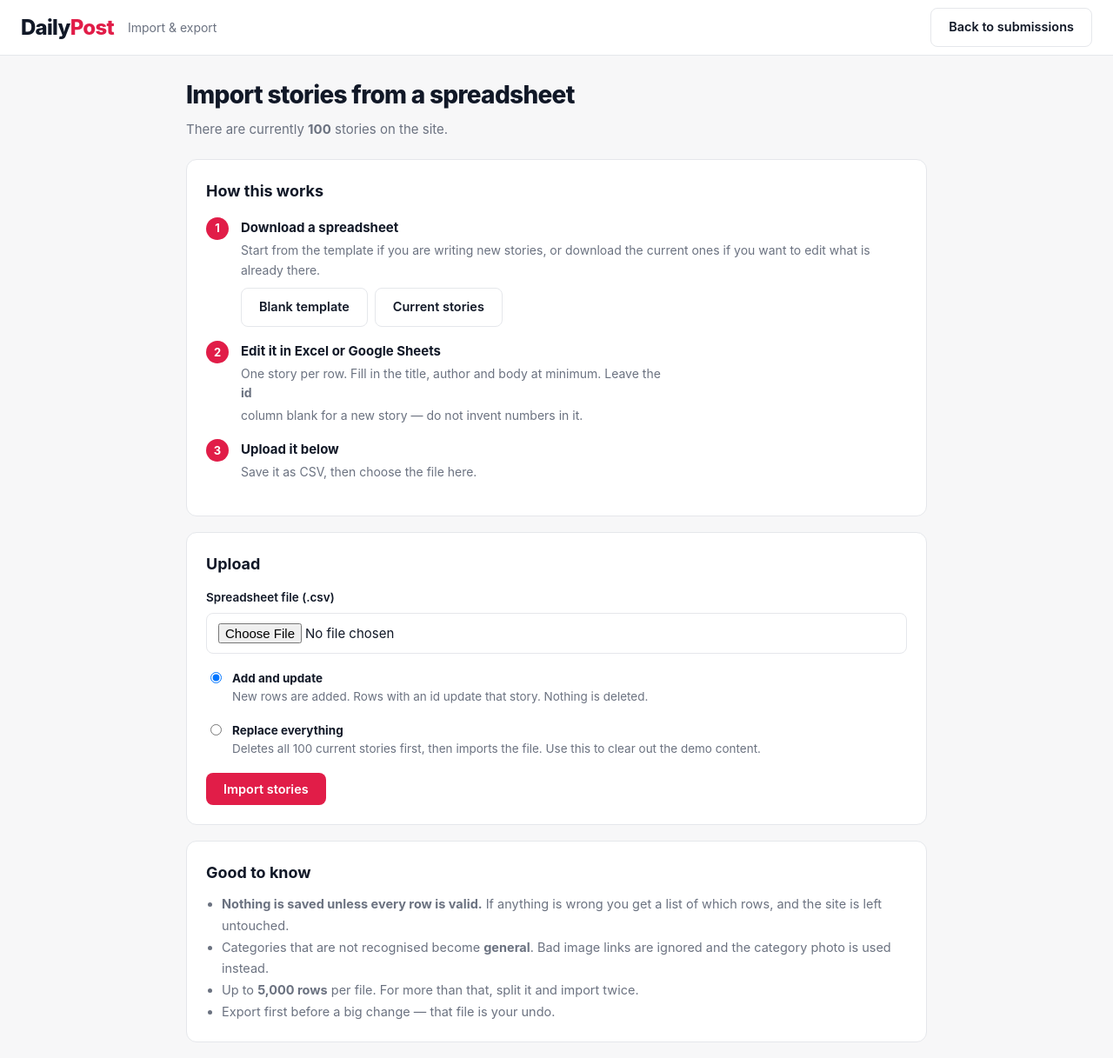
After one commit to TaimourKhan2132/dailypost, a PHP site: page /admin/import.php in a window 1280 px wide. The commit adds this page. Shown: the whole page at 87% size. Run offline with PHP 8.4, Linux system fonts and the light colour scheme; the visitor is signed in with stand-in values (Sample User, id 1); data comes from the database, SQL or seed files in the repository.

Commit message:
Add spreadsheet import/export for bulk story management
Sheraz needs to load about a thousand real articles and edit them without touching phpMyAdmin. Export to CSV, edit in Excel, upload it back. The id column makes it a round trip: rows with an id update that story, blank ids create new ones.

Nothing is written unless every row validates - a partial import is much harder for a non-technical user to untangle than a rejected one. Errors are reported per row number. Unknown categories fall back to general and bad image links are dropped rather than failing the whole file.

Fixed during testing: re-importing an unedited export duplicated every story. MySQL rowCount() after UPDATE reports rows changed, not rows matched, so identical rows looked like they did not exist. Replaced with a single upfront lookup of which ids are present.

Verified: broken file changes nothing and names the bad row, round trip gives 0 added / 100 updated, replace mode clears and reloads, missing CSRF returns 400, anonymous access redirects to login.

Co-Authored-By: Claude Opus 5 <noreply@anthropic.com>

```diff
--- a/DailyPost_PHP_MySQL_Demo_100/admin/dashboard.php
+++ b/DailyPost_PHP_MySQL_Demo_100/admin/dashboard.php
@@ -134,7 +134,8 @@ main.wrap{padding-top:24px}
   <a class="name" href="../index.php">Daily<span>Post</span></a>
   <span style="color:var(--text-muted);font-size:14px">Admin</span>
   <span class="who">Signed in as <b style="color:var(--text)"><?= e($_SESSION['admin']) ?></b></span>
-  <a class="btn ghost" href="export.php?status=published">Download stories (.txt)</a>
+  <a class="btn" href="import.php">Import / export stories</a>
+  <a class="btn ghost" href="export.php?status=published">Download as text</a>
   <a class="btn ghost" href="../index.php">View site</a>
   <a class="btn ghost" href="logout.php">Logout</a>
 </header>
--- /dev/null
+++ b/DailyPost_PHP_MySQL_Demo_100/admin/import.php
@@ -0,0 +1,355 @@
+<?php
+// ---------------------------------------------------------------
+// Bulk import of stories from a spreadsheet.
+//
+// The workflow this exists for:
+//   1. Download the CSV (or the template)
+//   2. Edit it in Excel or Google Sheets
+//   3. Upload it here
+//
+// Rows that carry an id update the matching story. Rows with a
+// blank id become new stories. Nothing is written unless every row
+// passes validation - a partial import is far harder for someone
+// to untangle than a rejected one.
+// ---------------------------------------------------------------
+
+require '../config/db.php';
+
+require_admin();
+
+$report = null;
+$errors = [];
+
+$validCategories = $pdo->query("SELECT slug FROM categories")->fetchAll(PDO::FETCH_COLUMN);
+$validStatuses   = ['published', 'pending', 'rejected'];
+
+if ($_SERVER['REQUEST_METHOD'] === 'POST') {
+    csrf_verify();
+
+    $mode = $_POST['mode'] ?? 'update';
+    if (!in_array($mode, ['update', 'replace'], true)) {
+        $mode = 'update';
+    }
+
+    // --- The upload itself -------------------------------------
+    if (!isset($_FILES['csv']) || $_FILES['csv']['error'] !== UPLOAD_ERR_OK) {
+        $errors[] = match ($_FILES['csv']['error'] ?? UPLOAD_ERR_NO_FILE) {
+            UPLOAD_ERR_INI_SIZE, UPLOAD_ERR_FORM_SIZE =>
+                'That file is too large for the server to accept. Split it into two smaller files and import them one after the other.',
+            UPLOAD_ERR_NO_FILE => 'Please choose a file first.',
+            UPLOAD_ERR_PARTIAL => 'The upload was interrupted. Please try again.',
+            default => 'The upload failed. Please try again.',
+        };
+    }
+
+    if (!$errors) {
+        // Read straight from the temporary upload. The file is
+        // never saved into the website folder, so there is nothing
+        // for anyone to request later.
+        $fh = fopen($_FILES['csv']['tmp_name'], 'r');
+
+        if (!$fh) {
+            $errors[] = 'The file could not be read.';
+        } else {
+            // Excel in some regions writes semicolon-separated
+            // files and still calls them CSV. Sniff the header.
+            $firstLine = fgets($fh);
+            $delimiter = substr_count($firstLine, ';') > substr_count($firstLine, ',') ? ';' : ',';
+            rewind($fh);
+
+            $header = fgetcsv($fh, 0, $delimiter);
+
+            // Excel writes a byte order mark; it would otherwise
+            // become part of the first column name.
+            if ($header) {
+                $header[0] = preg_replace('/^\x{FEFF}/u', '', $header[0]);
+                $header = array_map(fn($h) => strtolower(trim($h)), $header);
+            }
+
+            if (!$header || !in_array('title', $header, true) || !in_array('body', $header, true)) {
+                $errors[] = 'This does not look like a DailyPost spreadsheet — it needs at least a "title" and a "body" column. Download the template and start from that.';
+            }
+
+            // --- Pass one: read and check everything ------------
+            $rows = [];
+            $line = 1;
+
+            if (!$errors) {
+                while (($data = fgetcsv($fh, 0, $delimiter)) !== false) {
+                    $line++;
+
+                    // Skip blank lines Excel leaves at the end.
+                    if (count($data) === 1 && trim((string) $data[0]) === '') {
+                        continue;
+                    }
+
+                    $r = [];
+                    foreach ($header as $i => $col) {
+                        $r[$col] = isset($data[$i]) ? trim((string) $data[$i]) : '';
+                    }
+
+                    $title  = $r['title']  ?? '';
+                    $author = $r['author'] ?? '';
+                    $body   = $r['body']   ?? '';
+
+                    if ($title === '')                 { $errors[] = "Row $line: the title is empty."; }
+                    elseif (mb_strlen($title) > 180)   { $errors[] = "Row $line: the title is longer than 180 characters."; }
+
+                    if ($author === '')                { $errors[] = "Row $line: the author is empty."; }
+                    elseif (mb_strlen($author) > 80)   { $errors[] = "Row $line: the author name is longer than 80 characters."; }
+
+                    if ($body === '')                  { $errors[] = "Row $line: the story text is empty."; }
+                    elseif (mb_strlen($body) > 30000)  { $errors[] = "Row $line: the story is longer than 30,000 characters."; }
+
+                    if (mb_strlen($r['excerpt'] ?? '') > 300) {
+                        $errors[] = "Row $line: the summary is longer than 300 characters.";
+                    }
+
+                    // Anything unrecognised is corrected quietly
+                    // rather than failing the whole import.
+                    $cat = strtolower($r['category'] ?? '');
+                    if (!in_array($cat, $validCategories, true)) { $cat = 'general'; }
+
+                    $st = strtolower($r['status'] ?? '');
+                    if (!in_array($st, $validStatuses, true)) { $st = 'published'; }
+
+                    $img = $r['image_url'] ?? '';
+                    if ($img !== '' && !is_safe_image_url($img)) { $img = ''; }
+
+                    $pub = $r['published_at'] ?? '';
+                    if ($pub !== '' && strtotime($pub) === false) { $pub = ''; }
+
+                    $rows[] = [
+                        'id'           => ctype_digit($r['id'] ?? '') ? (int) $r['id'] : null,
+                        'title'        => $title,
+                        'author'       => $author,
+                        'category'     => $cat,
+                        'excerpt'      => ($r['excerpt'] ?? '') !== '' ? $r['excerpt'] : null,
+                        'body'         => $body,
+                        'image_url'    => $img !== '' ? $img : null,
+                        'status'       => $st,
+                        'published_at' => $pub !== '' ? date('Y-m-d H:i:s', strtotime($pub)) : null,
+                    ];
+
+                    // Stop runaway files rather than time out
+                    // halfway through on shared hosting.
+                    if (count($rows) > 5000) {
+                        $errors[] = 'That file has more than 5,000 rows. Please split it into smaller files.';
+                        break;
+                    }
+                }
+            }
+
+            fclose($fh);
+
+            if (!$rows && !$errors) {
+                $errors[] = 'The file has a header row but no stories in it.';
+            }
+
+            // --- Pass two: write, all or nothing ----------------
+            if (!$errors) {
+                $added = $updated = 0;
+
+                try {
+                    $pdo->beginTransaction();
+
+                    if ($mode === 'replace') {
+                        $pdo->exec("DELETE FROM stories");
+                    }
+
+                    // Which of the ids in the file actually exist?
+                    //
+                    // Do NOT use rowCount() on the UPDATE to answer
+                    // this. MySQL reports rows *changed*, not rows
+                    // *matched*, so re-importing an unedited export
+                    // returns 0 for every row and every story gets
+                    // inserted a second time. One lookup up front
+                    // instead, rather than a query per row.
+                    $existing = [];
+                    if ($mode !== 'replace') {
+                        $ids = array_filter(array_column($rows, 'id'));
+                        if ($ids) {
+                            $ph = implode(',', array_fill(0, count($ids), '?'));
+                            $q2 = $pdo->prepare("SELECT id FROM stories WHERE id IN ($ph)");
+                            $q2->execute(array_values($ids));
+                            $existing = array_flip($q2->fetchAll(PDO::FETCH_COLUMN));
+                        }
+                    }
+
+                    $ins = $pdo->prepare(
+                        "INSERT INTO stories (title, author, category, excerpt, body, image_url, status, created_at, published_at)
+                         VALUES (?, ?, ?, ?, ?, ?, ?, NOW(), ?)"
+                    );
+                    $upd = $pdo->prepare(
+                        "UPDATE stories SET title=?, author=?, category=?, excerpt=?, body=?, image_url=?, status=?, published_at=?
+                         WHERE id=?"
+                    );
+
+                    foreach ($rows as $r) {
+                        // A published story with no date given gets
+                        // today's, otherwise it sorts to the bottom
+                        // forever.
+                        $pub = $r['published_at'];
+                        if ($pub === null && $r['status'] === 'published') {
+                            $pub = date('Y-m-d H:i:s');
+                        }
+
+                        // In replace mode every id was just deleted,
+                        // so everything is an insert.
+                        if ($r['id'] && isset($existing[$r['id']])) {
+                            $upd->execute([$r['title'], $r['author'], $r['category'], $r['excerpt'],
+                                           $r['body'], $r['image_url'], $r['status'], $pub, $r['id']]);
+                            $updated++;
+                        } else {
+                            $ins->execute([$r['title'], $r['author'], $r['category'], $r['excerpt'],
+                                           $r['body'], $r['image_url'], $r['status'], $pub]);
+                            $added++;
+                        }
+                    }
+
+                    $pdo->commit();
+
+                    $report = ['added' => $added, 'updated' => $updated, 'mode' => $mode];
+
+                } catch (Throwable $e) {
+                    $pdo->rollBack();
+                    error_log('CSV import failed: ' . $e->getMessage());
+                    $errors[] = 'Something went wrong while saving, so nothing was changed. Your stories are exactly as they were.';
+                }
+            }
+        }
+    }
+}
+
+$total = (int) $pdo->query("SELECT COUNT(*) FROM stories")->fetchColumn();
+?><!doctype html>
+<html lang="en">
+<head>
+<meta charset="utf-8">
+<meta name="viewport" content="width=device-width,initial-scale=1">
+<meta name="robots" content="noindex,nofollow">
+<title>Import stories — DailyPost</title>
+<link rel="stylesheet" href="../assets/css/dailypost.css">
+<style>
+body{background:var(--bg)}
+.adminbar{background:var(--surface);border-bottom:1px solid var(--border);padding:0 24px;height:64px;display:flex;align-items:center;gap:16px}
+.adminbar .name{font-size:24px;font-weight:800;letter-spacing:-.03em}
+.adminbar .name span{color:var(--accent)}
+.adminbar .sp{margin-left:auto}
+.panel-box{background:var(--surface);border:1px solid var(--border);border-radius:var(--radius);padding:22px;margin-bottom:18px}
+.steps{counter-reset:s;list-style:none;padding:0;margin:0}
+.steps li{counter-increment:s;position:relative;padding:0 0 16px 40px}
+.steps li::before{content:counter(s);position:absolute;left:0;top:0;width:26px;height:26px;border-radius:50%;background:var(--accent);color:#fff;display:grid;place-items:center;font-size:13px;font-weight:700}
+.steps li b{display:block;margin-bottom:3px}
+.steps li span{color:var(--text-muted);font-size:14px}
+.errlist{max-height:280px;overflow:auto;font-size:14px}
+.errlist div{padding:3px 0}
+</style>
+</head>
+<body>
+
+<header class="adminbar">
+  <a class="name" href="../index.php">Daily<span>Post</span></a>
+  <span style="color:var(--text-muted);font-size:14px">Import &amp; export</span>
+  <span class="sp"></span>
+  <a class="btn ghost" href="dashboard.php">Back to submissions</a>
+</header>
+
+<main class="wrap" style="max-width:900px;padding-top:24px">
+
+  <h1 style="font-size:28px;font-weight:800;letter-spacing:-.025em;margin:0 0 6px">Import stories from a spreadsheet</h1>
+  <p style="color:var(--text-muted);margin:0 0 22px">There are currently <b><?= number_format($total) ?></b> stories on the site.</p>
+
+  <?php if ($report): ?>
+    <div class="notice">
+      <b>Done.</b>
+      <?= $report['added'] ?> <?= $report['added'] === 1 ? 'story' : 'stories' ?> added<?php
+        if ($report['updated']) echo ', ' . $report['updated'] . ' updated';
+        if ($report['mode'] === 'replace') echo '. Everything that was there before was removed.';
+        else echo '.';
+      ?>
+      <a href="../index.php" style="color:inherit;text-decoration:underline">View the site</a>
+    </div>
+  <?php endif; ?>
+
+  <?php if ($errors): ?>
+    <div class="notice error">
+      <b>Nothing was changed.</b> Please fix these in the spreadsheet and upload it again:
+      <div class="errlist" style="margin-top:8px">
+        <?php foreach (array_slice($errors, 0, 60) as $err): ?>
+          <div><?= e($err) ?></div>
+        <?php endforeach; ?>
+        <?php if (count($errors) > 60): ?>
+          <div><i>…and <?= count($errors) - 60 ?> more.</i></div>
+        <?php endif; ?>
+      </div>
+    </div>
+  <?php endif; ?>
+
+  <div class="panel-box">
+    <h2 style="font-size:18px;font-weight:700;margin:0 0 16px">How this works</h2>
+    <ol class="steps">
+      <li>
+        <b>Download a spreadsheet</b>
+        <span>Start from the template if you are writing new stories, or download the current ones if you want to edit what is already there.</span>
+        <div style="margin-top:9px;display:flex;gap:8px;flex-wrap:wrap">
+          <a class="btn ghost" href="export_csv.php?template=1">Blank template</a>
+          <a class="btn ghost" href="export_csv.php?status=all">Current stories</a>
+        </div>
+      </li>
+      <li>
+        <b>Edit it in Excel or Google Sheets</b>
+        <span>One story per row. Fill in the title, author and body at minimum. Leave the <b>id</b> column blank for a new story — do not invent numbers in it.</span>
+      </li>
+      <li>
+        <b>Upload it below</b>
+        <span>Save it as CSV, then choose the file here.</span>
+      </li>
+    </ol>
+  </div>
+
+  <div class="panel-box">
+    <h2 style="font-size:18px;font-weight:700;margin:0 0 14px">Upload</h2>
+
+    <form method="post" enctype="multipart/form-data"
+          onsubmit="return !document.getElementById('rep').checked || confirm('This will permanently delete all <?= $total ?> stories currently on the site and replace them with the file. Continue?')">
+      <?= csrf_field() ?>
+
+      <div class="field">
+        <label for="csv">Spreadsheet file (.csv)</label>
+        <input id="csv" type="file" name="csv" accept=".csv,text/csv" required>
+      </div>
+
+      <div class="field">
+        <label style="font-weight:400;display:flex;gap:9px;align-items:flex-start">
+          <input type="radio" name="mode" value="update" checked style="width:auto;margin-top:3px">
+          <span><b>Add and update</b><br>
+          <span style="color:var(--text-muted);font-size:13.5px">New rows are added. Rows with an id update that story. Nothing is deleted.</span></span>
+        </label>
+      </div>
+
+      <div class="field">
+        <label style="font-weight:400;display:flex;gap:9px;align-items:flex-start">
+          <input id="rep" type="radio" name="mode" value="replace" style="width:auto;margin-top:3px">
+          <span><b>Replace everything</b><br>
+          <span style="color:var(--text-muted);font-size:13.5px">Deletes all <?= number_format($total) ?> current stories first, then imports the file. Use this to clear out the demo content.</span></span>
+        </label>
+      </div>
+
+      <button class="btn" type="submit">Import stories</button>
+    </form>
+  </div>
+
+  <div class="panel-box">
+    <h2 style="font-size:18px;font-weight:700;margin:0 0 10px">Good to know</h2>
+    <ul style="margin:0;padding-left:18px;color:var(--text-muted);font-size:14.5px;line-height:1.7">
+      <li><b>Nothing is saved unless every row is valid.</b> If anything is wrong you get a list of which rows, and the site is left untouched.</li>
+      <li>Categories that are not recognised become <b>general</b>. Bad image links are ignored and the category photo is used instead.</li>
+      <li>Up to <b>5,000 rows</b> per file. For more than that, split it and import twice.</li>
+      <li>Export first before a big change — that file is your undo.</li>
+    </ul>
+  </div>
+
+</main>
+</body>
+</html>
```
Also changed, not shown: DailyPost_PHP_MySQL_Demo_100/admin/export_csv.php (added, +74 -0 lines).
